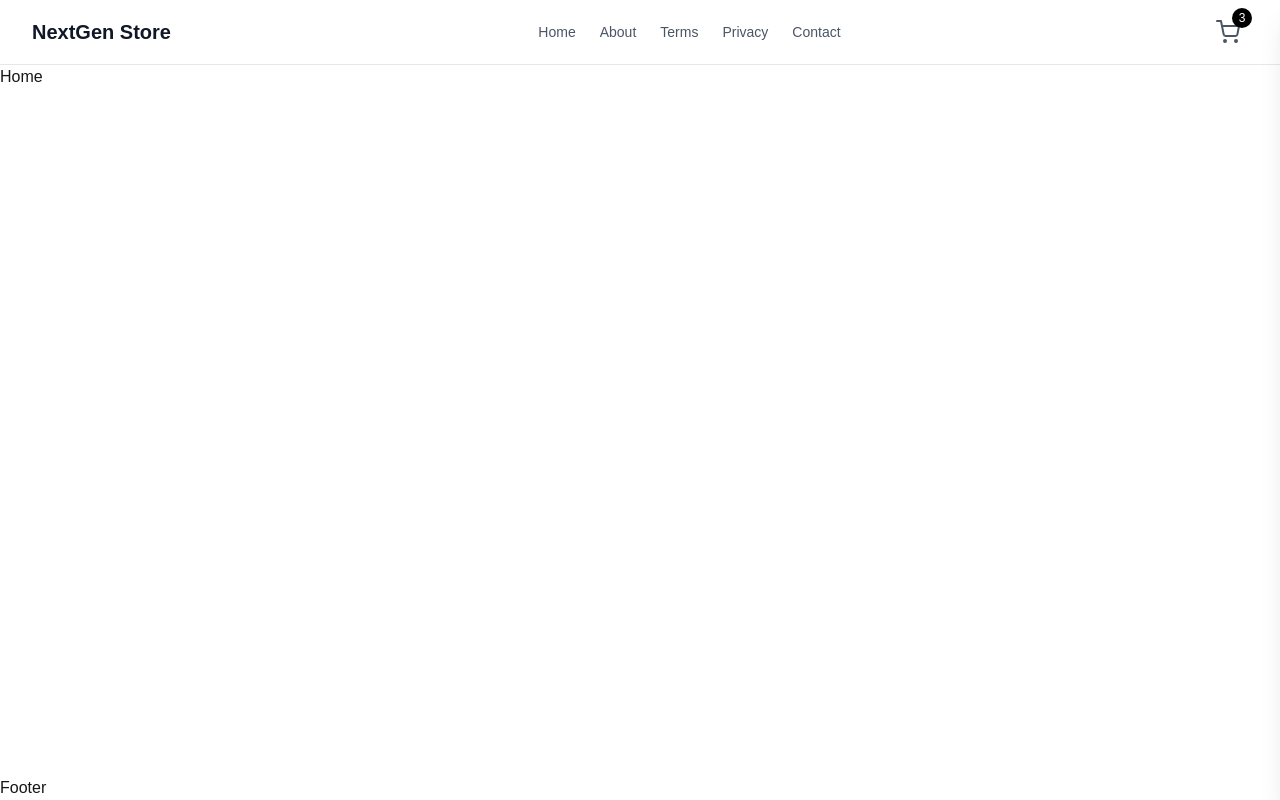
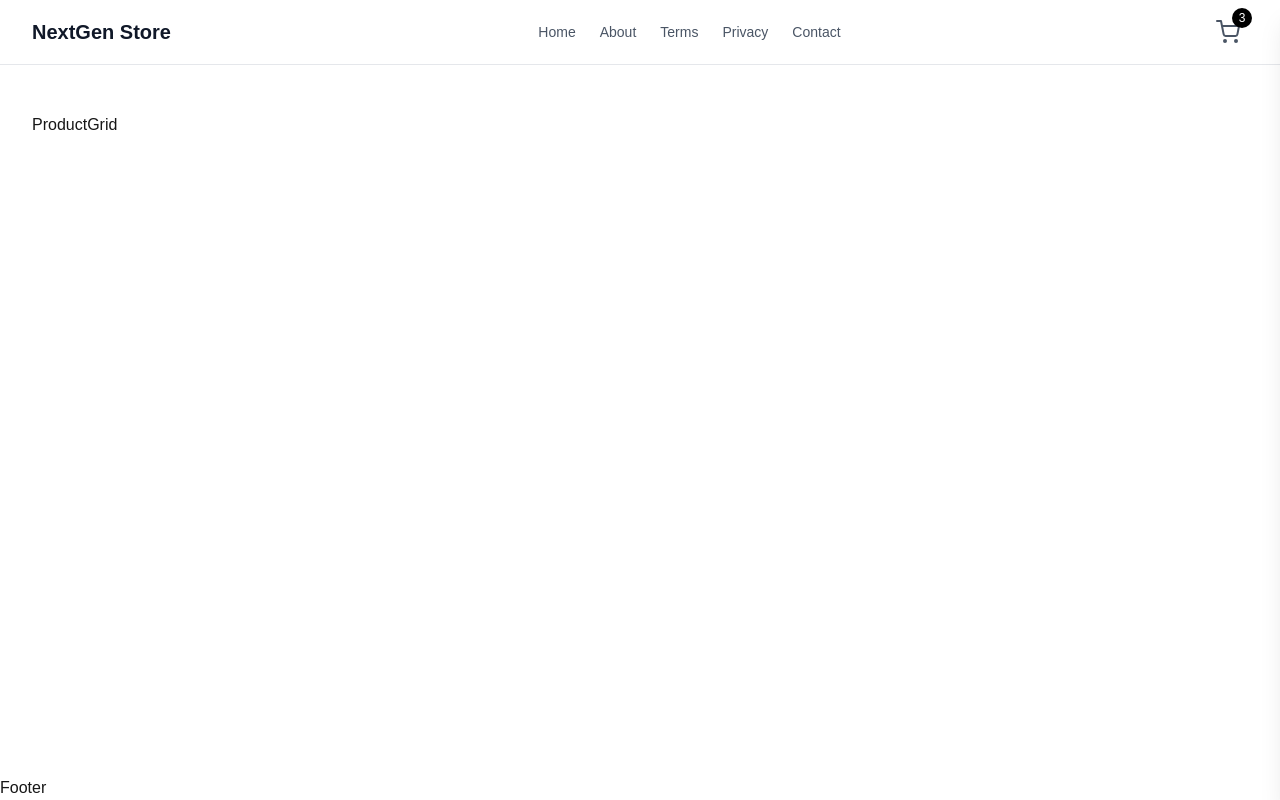
Before and after one commit to TauhidOSD/E-Commerce-NextJs, a Next.js app: page / in a window 1280 px wide. Built offline with nearby package versions, Linux system fonts and the light colour scheme.

Commit message:
Added Loader Funtion for loading When the Product Came

```diff
--- a/src/app/page.tsx
+++ b/src/app/page.tsx
@@ -1,7 +1,46 @@
- const Home = () => {
+import ProductGrid from "@/components/ProductGrid";
+import {products} from "@/data/products"
+import { Suspense } from "react";
+
+
+ interface HomeProps {
+  searchParams: Promise<{category?:string}>
+ }
+
+ const Home = async({searchParams} : HomeProps) => {
+
+  const params = await searchParams;
+  const category = params?.category || "all";
+  console.log(category)
   return (
-    <div>Home</div>
+    <div className="max-w-7xl max-auto px-4 py-12 sm:px-6 lg:px-8">
+      <Suspense fallback={<ProductGridFallback/>}>
+        <ProductGrid products= {products} initialCategory= {category}/>
+      </Suspense>
+    </div>
   )
 }
 
 export default Home
+
+
+function ProductGridFallback() {
+  return (
+    <div>
+      <div className="mb-8 flex flex-wrap gap-4 border-b border-gray-200 pb-4">
+        <div className="h-6 w-16 animate-pulse rounded bg-gray-200"></div>
+        <div className="h-6 w-20 animate-pulse rounded bg-gray-200"></div>
+        <div className="h-6 w-24 animate-pulse rounded bg-gray-200"></div>
+      </div>
+      <div className="grid grid-cols-1 gap-8 sm:grid-cols-2 lg:grid-cols-3 xl:grid-cols-4">
+        {[...Array(8)].map((_, i) => (
+          <div key={i} className="animate-pulse">
+            <div className="aspect-square w-full rounded-lg bg-gray-200"></div>
+            <div className="mt-4 h-4 w-3/4 rounded bg-gray-200"></div>
+            <div className="mt-2 h-4 w-1/2 rounded bg-gray-200"></div>
+          </div>
+        ))}
+      </div>
+    </div>
+  );
+}
--- a/src/components/CartSideBar.tsx
+++ b/src/components/CartSideBar.tsx
@@ -7,6 +7,7 @@ interface CartSideBarProps{
 }
 
 const CartSideBar = ({isOpen, onClose}: CartSideBarProps) => {
+    const items = []
   return (
    <>
    {
@@ -22,7 +23,16 @@ const CartSideBar = ({isOpen, onClose}: CartSideBarProps) => {
         <h2 className='text-xl font-bold text-gray-900'>Shopping Cart</h2>
         <button onClick={onClose} className='p-2 hover:bg-gray-100 rounded-full transition-colors'><FiX className='w-6 h-6 text-gray-600'/></button>
     </div>
+
+    {/* Card Items */}
+
+   <div className='flex-1 overflow-y-auto p-6'>
+    {items.length === 0 ? (<p>Your Cart is empty</p>):(<p>Your product here</p>)}
    </div>
+   </div>
+
+
+
 
    </>
   )
--- /dev/null
+++ b/src/components/ProductGrid.tsx
@@ -0,0 +1,16 @@
+import { Product } from '@/types/product'
+import React from 'react'
+
+interface ProductGrid {
+    products: Product[];
+    initialCategory: string;
+}
+
+
+const ProductGrid = ({products,initialCategory = "all"}: ProductGrid) => {
+  return (
+    <div>ProductGrid</div>
+  )
+}
+
+export default ProductGrid
--- /dev/null
+++ b/src/data/products.ts
@@ -0,0 +1,154 @@
+import { Category, Product } from "@/types/product";
+
+
+export const products: Product[] = [
+  {
+    id: '1',
+    name: 'Acme Circles T-Shirt',
+    description: 'A comfortable t-shirt with Acme circles design',
+    price: 20.00,
+    currency: 'USD',
+    image: 'https://images.unsplash.com/photo-1521572163474-6864f9cf17ab?w=800&h=800&fit=crop',
+    images: [
+      'https://images.unsplash.com/photo-1521572163474-6864f9cf17ab?w=800&h=800&fit=crop',
+      'https://images.unsplash.com/photo-1503341504253-dff4815485f1?w=800&h=800&fit=crop',
+      'https://images.unsplash.com/photo-1521572163474-6864f9cf17ab?w=800&h=800&fit=crop&q=80',
+      'https://images.unsplash.com/photo-1503341504253-dff4815485f1?w=800&h=800&fit=crop&q=80',
+    ],
+    category: 'shirts',
+    slug: 'acme-circles-tshirt',
+    colors: ['Black', 'White', 'Navy', 'Gray'],
+    sizes: ['XS', 'S', 'M', 'L', 'XL', 'XXL'],
+    stock: 50,
+  },
+  {
+    id: '2',
+    name: 'Acme Drawstring Bag',
+    description: 'A versatile drawstring bag for everyday use',
+    price: 12.00,
+    currency: 'USD',
+    image: 'https://images.unsplash.com/photo-1553062407-98eeb64c6a62?w=800&h=800&fit=crop',
+    images: [
+      'https://images.unsplash.com/photo-1553062407-98eeb64c6a62?w=800&h=800&fit=crop',
+      'https://images.unsplash.com/photo-1590874103328-eac38a683ce7?w=800&h=800&fit=crop',
+      'https://images.unsplash.com/photo-1553062407-98eeb64c6a62?w=800&h=800&fit=crop&q=80',
+    ],
+    category: 'accessories',
+    slug: 'acme-drawstring-bag',
+    colors: ['Black', 'Navy', 'Gray', 'Red'],
+    stock: 30,
+  },
+  {
+    id: '3',
+    name: 'Acme Cup',
+    description: 'A durable cup for your daily beverages',
+    price: 15.00,
+    currency: 'USD',
+    image: 'https://images.unsplash.com/photo-1514228742587-6b1558fcca3d?w=800&h=800&fit=crop',
+    images: [
+      'https://images.unsplash.com/photo-1514228742587-6b1558fcca3d?w=800&h=800&fit=crop',
+      'https://images.unsplash.com/photo-1572116469696-31de0f17cc34?w=800&h=800&fit=crop',
+      'https://images.unsplash.com/photo-1514228742587-6b1558fcca3d?w=800&h=800&fit=crop&q=80',
+    ],
+    category: 'accessories',
+    slug: 'acme-cup',
+    colors: ['White', 'Black', 'Blue'],
+    stock: 25,
+  },
+  {
+    id: '4',
+    name: 'Acme Mug',
+    description: 'A classic mug for your morning coffee',
+    price: 15.00,
+    currency: 'USD',
+    image: 'https://images.unsplash.com/photo-1514228742587-6b1558fcca3d?w=800&h=800&fit=crop',
+    images: [
+      'https://images.unsplash.com/photo-1514228742587-6b1558fcca3d?w=800&h=800&fit=crop',
+      'https://images.unsplash.com/photo-1572116469696-31de0f17cc34?w=800&h=800&fit=crop',
+      'https://images.unsplash.com/photo-1514228742587-6b1558fcca3d?w=800&h=800&fit=crop&q=80',
+      'https://images.unsplash.com/photo-1572116469696-31de0f17cc34?w=800&h=800&fit=crop&q=80',
+    ],
+    category: 'accessories',
+    slug: 'acme-mug',
+    colors: ['White', 'Black', 'Red', 'Blue'],
+    stock: 40,
+  },
+  {
+    id: '5',
+    name: 'Acme Hoodie',
+    description: 'A cozy hoodie perfect for any season',
+    price: 50.00,
+    currency: 'USD',
+    image: 'https://images.unsplash.com/photo-1556821840-3a63f95609a7?w=800&h=800&fit=crop',
+    images: [
+      'https://images.unsplash.com/photo-1556821840-3a63f95609a7?w=800&h=800&fit=crop',
+      'https://images.unsplash.com/photo-1576566588028-4147f3842f27?w=800&h=800&fit=crop',
+      'https://images.unsplash.com/photo-1556821840-3a63f95609a7?w=800&h=800&fit=crop&q=80',
+      'https://images.unsplash.com/photo-1576566588028-4147f3842f27?w=800&h=800&fit=crop&q=80',
+    ],
+    category: 'shirts',
+    slug: 'acme-hoodie',
+    colors: ['Black', 'Gray', 'Navy', 'Red'],
+    sizes: ['S', 'M', 'L', 'XL', 'XXL'],
+    stock: 35,
+  },
+  {
+    id: '6',
+    name: 'Acme Baby Onesie',
+    description: 'An adorable onesie for your little one',
+    price: 10.00,
+    currency: 'USD',
+    image: 'https://images.unsplash.com/photo-1503454537195-1dcabb73ffb9?w=800&h=800&fit=crop',
+    images: [
+      'https://images.unsplash.com/photo-1503454537195-1dcabb73ffb9?w=800&h=800&fit=crop',
+      'https://images.unsplash.com/photo-1515488042361-ee00e0ddd4e4?w=800&h=800&fit=crop',
+      'https://images.unsplash.com/photo-1503454537195-1dcabb73ffb9?w=800&h=800&fit=crop&q=80',
+    ],
+    category: 'shirts',
+    slug: 'acme-baby-onesie',
+    colors: ['White', 'Pink', 'Blue', 'Yellow'],
+    sizes: ['0-3M', '3-6M', '6-12M', '12-18M'],
+    stock: 20,
+  },
+  {
+    id: '7',
+    name: 'Acme Baby Cap',
+    description: 'A cute cap to protect your baby',
+    price: 10.00,
+    currency: 'USD',
+    image: 'https://images.unsplash.com/photo-1588850561407-ed78c282e89b?w=800&h=800&fit=crop',
+    images: [
+      'https://images.unsplash.com/photo-1588850561407-ed78c282e89b?w=800&h=800&fit=crop',
+      'https://images.unsplash.com/photo-1515488042361-ee00e0ddd4e4?w=800&h=800&fit=crop',
+      'https://images.unsplash.com/photo-1588850561407-ed78c282e89b?w=800&h=800&fit=crop&q=80',
+    ],
+    category: 'accessories',
+    slug: 'acme-baby-cap',
+    colors: ['White', 'Pink', 'Blue', 'Beige'],
+    sizes: ['Newborn', '0-6M', '6-12M'],
+    stock: 15,
+  },
+  {
+    id: '8',
+    name: 'Acme Sticker Pack',
+    description: 'A collection of Acme branded stickers',
+    price: 5.00,
+    currency: 'USD',
+    image: 'https://images.unsplash.com/photo-1606983340126-99ab4feaa64a?w=800&h=800&fit=crop',
+    images: [
+      'https://images.unsplash.com/photo-1606983340126-99ab4feaa64a?w=800&h=800&fit=crop',
+      'https://images.unsplash.com/photo-1625772452859-1c032693bbd3?w=800&h=800&fit=crop',
+      'https://images.unsplash.com/photo-1606983340126-99ab4feaa64a?w=800&h=800&fit=crop&q=80',
+      'https://images.unsplash.com/photo-1625772452859-1c032693bbd3?w=800&h=800&fit=crop&q=80',
+    ],
+    category: 'stickers',
+    slug: 'acme-sticker-pack',
+    stock: 100,
+  },
+];
+
+export const categories: Category[] = [
+  { name: 'All', slug: 'all' },
+  { name: 'Shirts', slug: 'shirts' },
+  { name: 'Stickers', slug: 'stickers' },
+];
--- /dev/null
+++ b/src/types/product.ts
@@ -0,0 +1,27 @@
+export type ProductOption = {
+    name:string;
+    values: string[];
+}
+
+export type Product = {
+    id: string;
+    name: string;
+    description: string;
+    price: number;
+    currency:string;
+    image:string;
+    images:string[];
+    category: string;
+    slug:string;
+    colors?:string[];
+    sizes?:string[];
+    options?:ProductOption[];
+    stock: number;
+
+
+}
+
+export type Category = {
+    name: string;
+    slug: string;
+}
```
